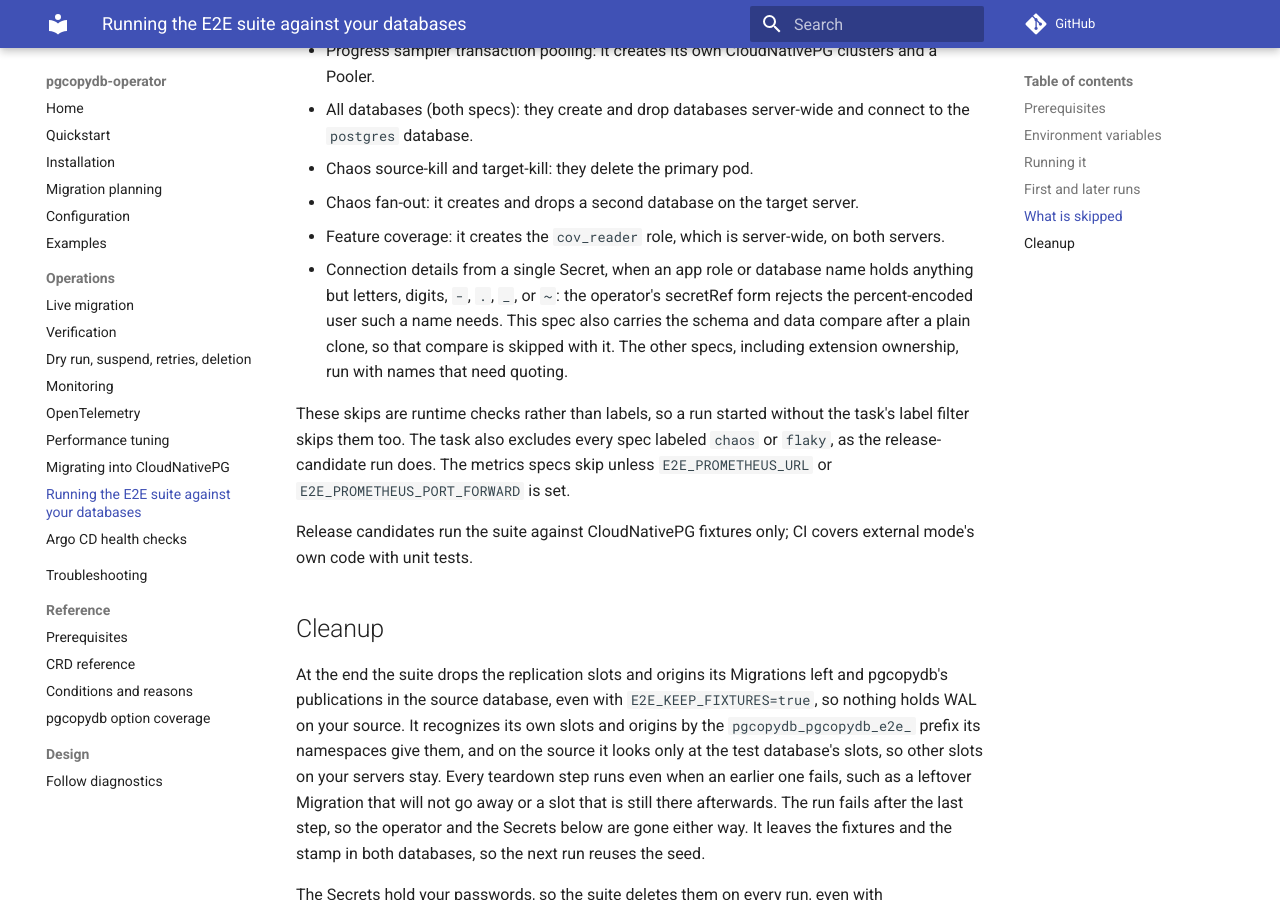
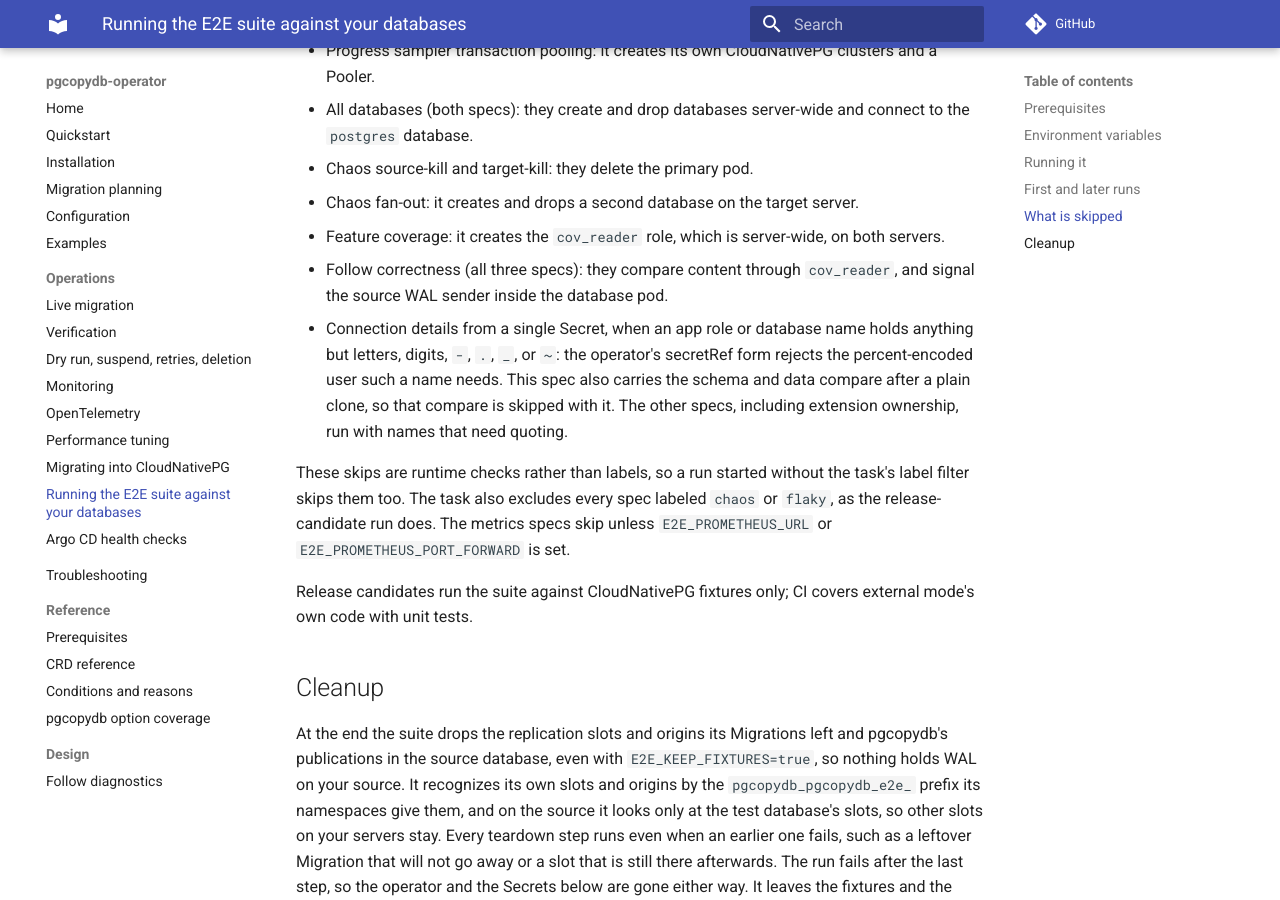
Before and after one commit to ydixken/pgcopydb-operator, an MkDocs documentation site: the page built from docs/operations/e2e-external.md, in a window 1280 px wide and 900 px high, scrolled down 4136 px. Built offline with MkDocs 1.6.1 and Material for MkDocs 9.7.7, drawn with Linux system fonts in a browser that asks for light colours; comment, search, counter and statistics services are not loaded.

Commit message:
docs: list the Follow correctness specs that external mode skips
They read content through cov_reader and signal the source walsender inside the database pod, so requireCNPGFixtures skips them.

```diff
--- a/docs/operations/e2e-external.md
+++ b/docs/operations/e2e-external.md
@@ -143,6 +143,7 @@ Every spec runs except these, each of which skips with its reason in the report:
 - Chaos source-kill and target-kill: they delete the primary pod.
 - Chaos fan-out: it creates and drops a second database on the target server.
 - Feature coverage: it creates the `cov_reader` role, which is server-wide, on both servers.
+- Follow correctness (all three specs): they compare content through `cov_reader`, and signal the source WAL sender inside the database pod.
 - Connection details from a single Secret, when an app role or database name holds anything but letters, digits, `-`, `.`, `_`, or `~`: the operator's secretRef form rejects the percent-encoded user such a name needs.
   This spec also carries the schema and data compare after a plain clone, so that compare is skipped with it.
   The other specs, including extension ownership, run with names that need quoting.
```
